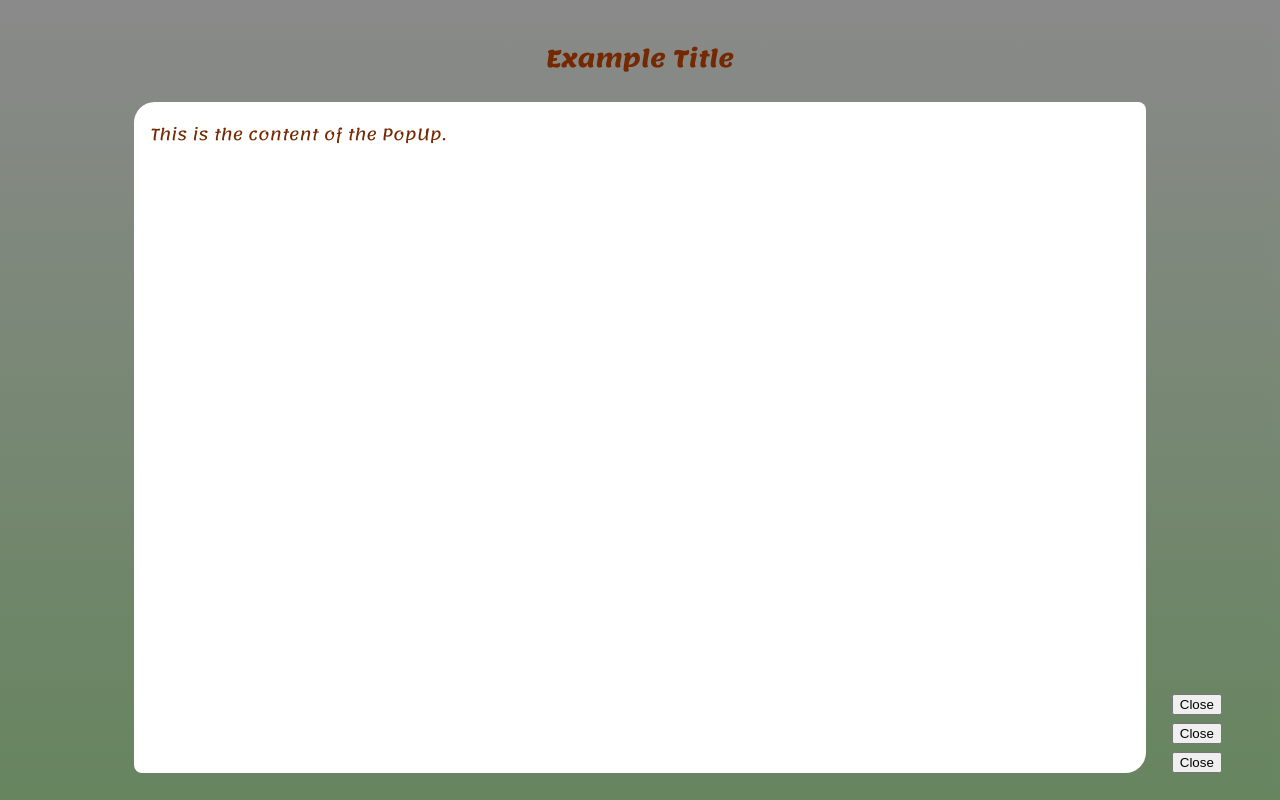
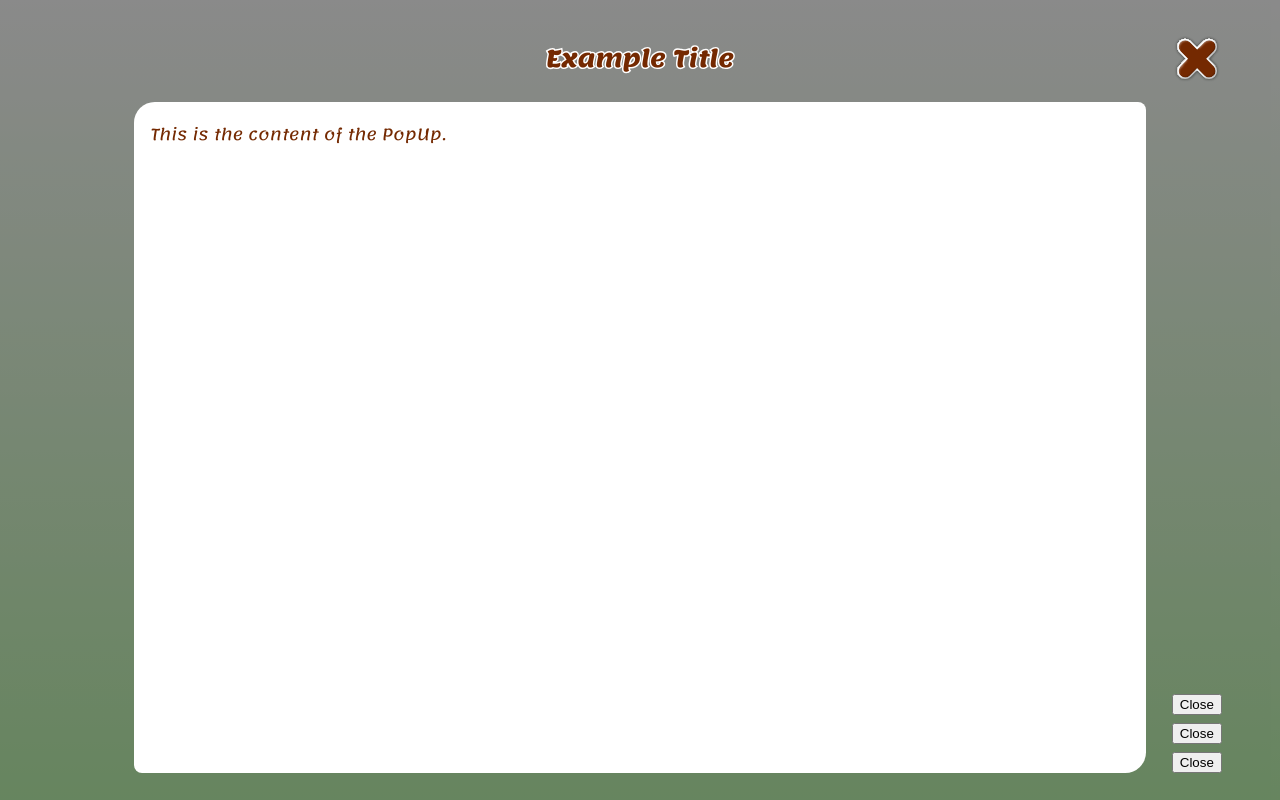
Before and after one commit to SundousKanaan/happy-plant, a Next.js app: page /test in a window 1280 px wide. Built offline with nearby package versions, Linux system fonts and the light colour scheme.

Commit message:
update: popups basis code

```diff
--- a/src/components/BudPopUp/BudPopUp.module.scss
+++ b/src/components/BudPopUp/BudPopUp.module.scss
@@ -46,6 +46,10 @@
   width: 100%;
   text-align: center;
   align-self: center;
+
+  -webkit-text-stroke-width: 3px;
+  -webkit-text-stroke-color: var(--white);
+  paint-order: stroke fill;
 }
 
 .pageContent {
@@ -62,6 +66,11 @@
   }
 }
 
+.backButton {
+  grid-area: 2/10/3/11;
+  align-self: center;
+}
+
 .buttonsContainer {
   grid-area: 3/10/4/11;
   display: flex;
--- a/src/components/BudPopUp/BudPopUp.tsx
+++ b/src/components/BudPopUp/BudPopUp.tsx
@@ -2,6 +2,7 @@ import React from "react";
 import { Bud } from "../Bud/Bud";
 import cs from "classnames";
 import $ from "./BudPopUp.module.scss";
+import Button from "@/src/components/Button/Button";
 
 interface BudPopUpProps {
   isOpen?: boolean;
@@ -38,6 +39,14 @@ const BudPopUp: React.FC<BudPopUpProps> = ({
         <>
           <h2 className={$.title}>{title}</h2>
           {/* TODO: add back button */}
+          <div className={$.backButton}>
+            <Button
+              icon="Xsignal"
+              color="transparent"
+              onClick={() => console.log("back")}
+            />
+          </div>
+
           <div
             className={cs($.pageContent, {
               [$.white]: backgroundColor === "white",
```
